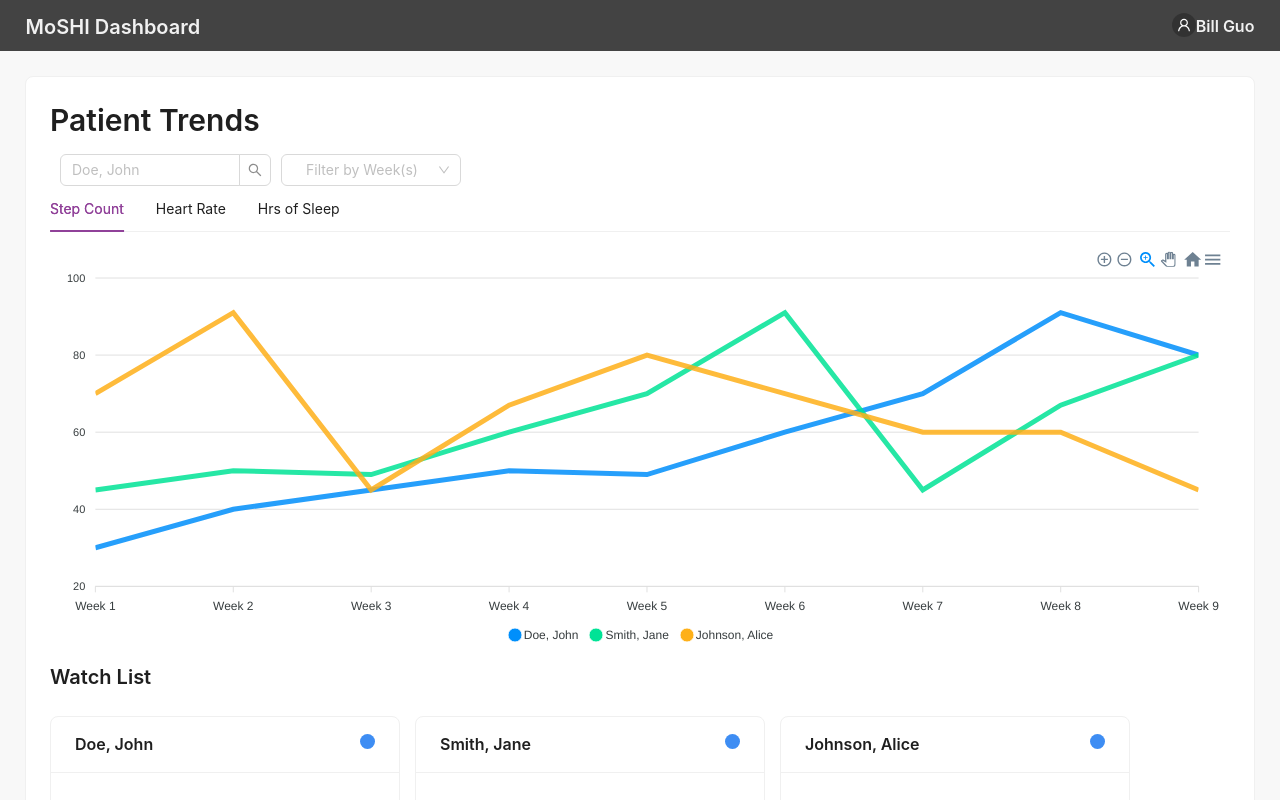
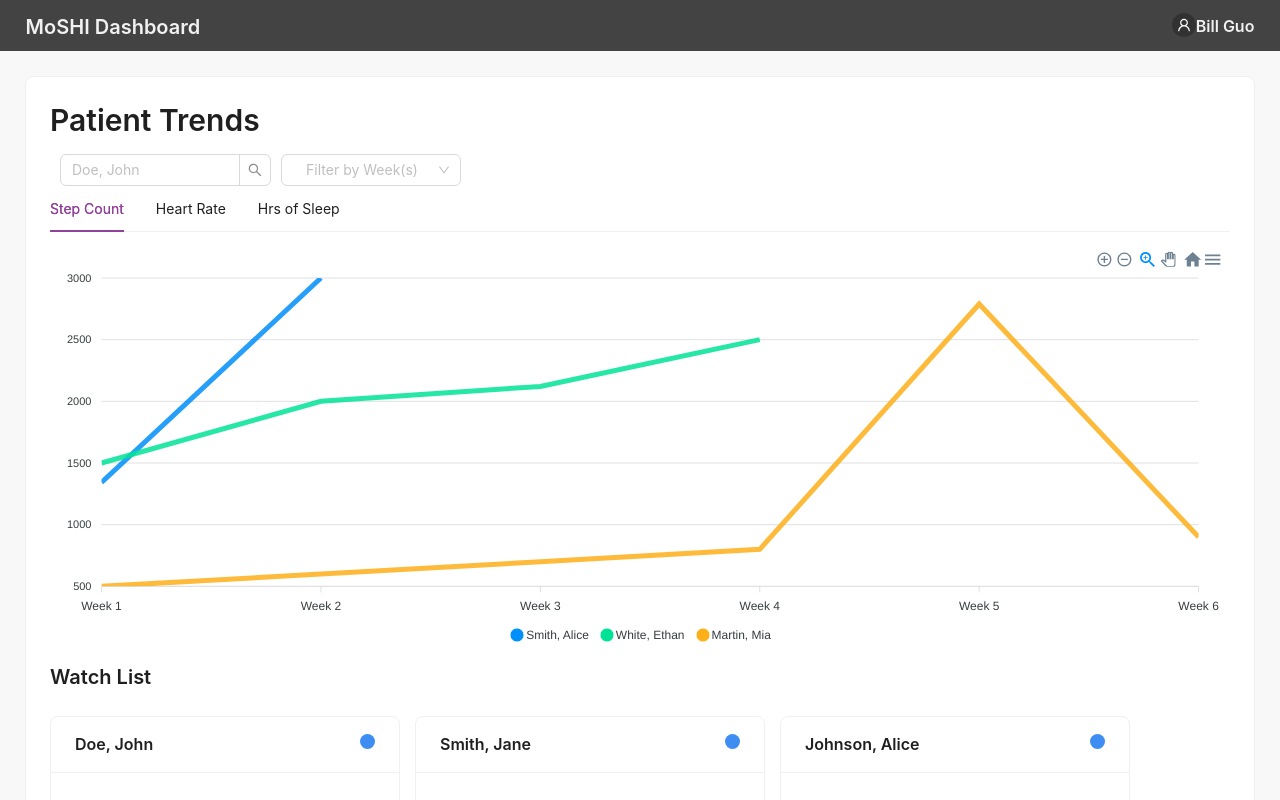
Before and after one commit to gejoseph/moshi-squared, a React (Create React App) app: page / in a window 1280 px wide. Shown: the top 800 px of the page. Built offline with nearby package versions, Linux system fonts and the light colour scheme.

Commit message:
some data

```diff
--- a/src/App.js
+++ b/src/App.js
@@ -26,22 +26,22 @@ const dailySteps = {
     id: "Step Count"
   },
   xaxis: {
-    categories: ["Week 1", "Week 2", "Week 3", "Week 4", "Week 5", "Week 6", "Week 7", "Week 8", "Week 9"]
+    categories: ["Week 1", "Week 2", "Week 3", "Week 4", "Week 5", "Week 6", "Week 7", "Week 8", "Week 9", "week 10", "Week 11", "Week 12"]
   }
 }
 
 const dailyStepsData = [
   {
-    name: "Doe, John",
-    data: [30, 40, 45, 50, 49, 60, 70, 91, 80]
+    name: "Smith, Alice",
+    data: [1342, 3000]
   },
   {
-    name: "Smith, Jane",
-    data: [45, 50, 49, 60, 70, 91, 45, 67, 80]
+    name: "White, Ethan",
+    data: [1500, 2000, 2121, 2500]
   },
   {
-    name: "Johnson, Alice",
-    data: [70, 91, 45, 67, 80, 70, 60, 60, 45]
+    name: "Martin, Mia",
+    data: [500, 600, 700, 800, 2789, 900]
   }
 ]
 
```
